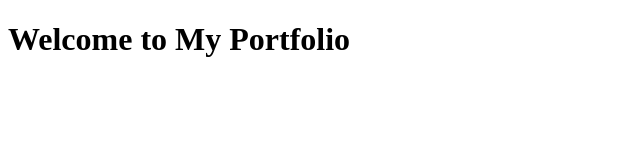
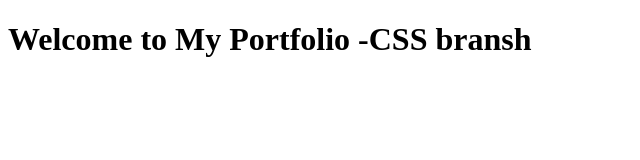
Before and after one commit to alsumayah95-ship-it/portfolio-website, a plain HTML site: page index.html in a window 1280 px wide. Shown: the whole page, without its empty margins (0-640 px from the left). Drawn offline with Linux system fonts and the light colour scheme.

Commit message:
Updated header text on add-css branch

```diff
--- a/index.html
+++ b/index.html
@@ -1 +1 @@
-<!DOCTYPE html><html><head><title>My Portfolio</title></head><body><h1>Welcome to My Portfolio</h1></body></html>
+<!DOCTYPE html><html><head><title>My Portfolio</title></head><body><h1>Welcome to My Portfolio -CSS bransh</h1></body></html>
```
